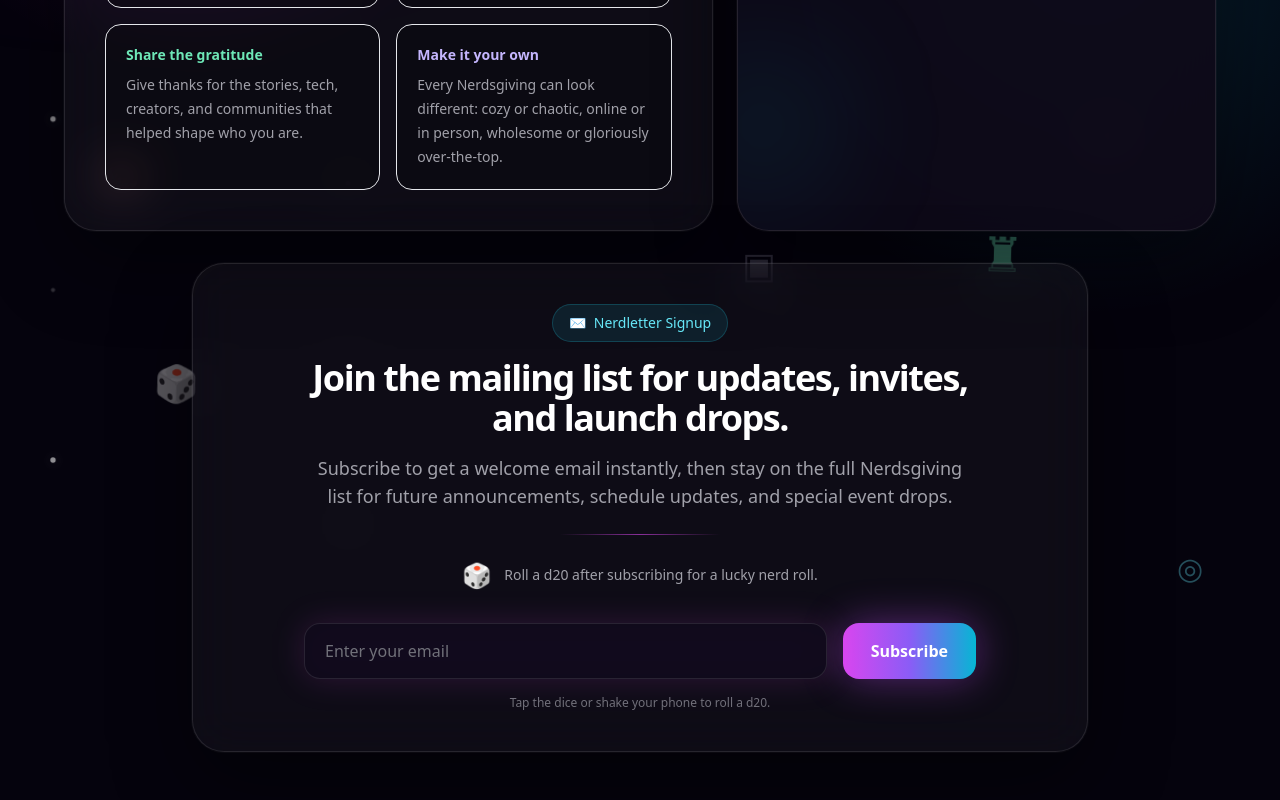
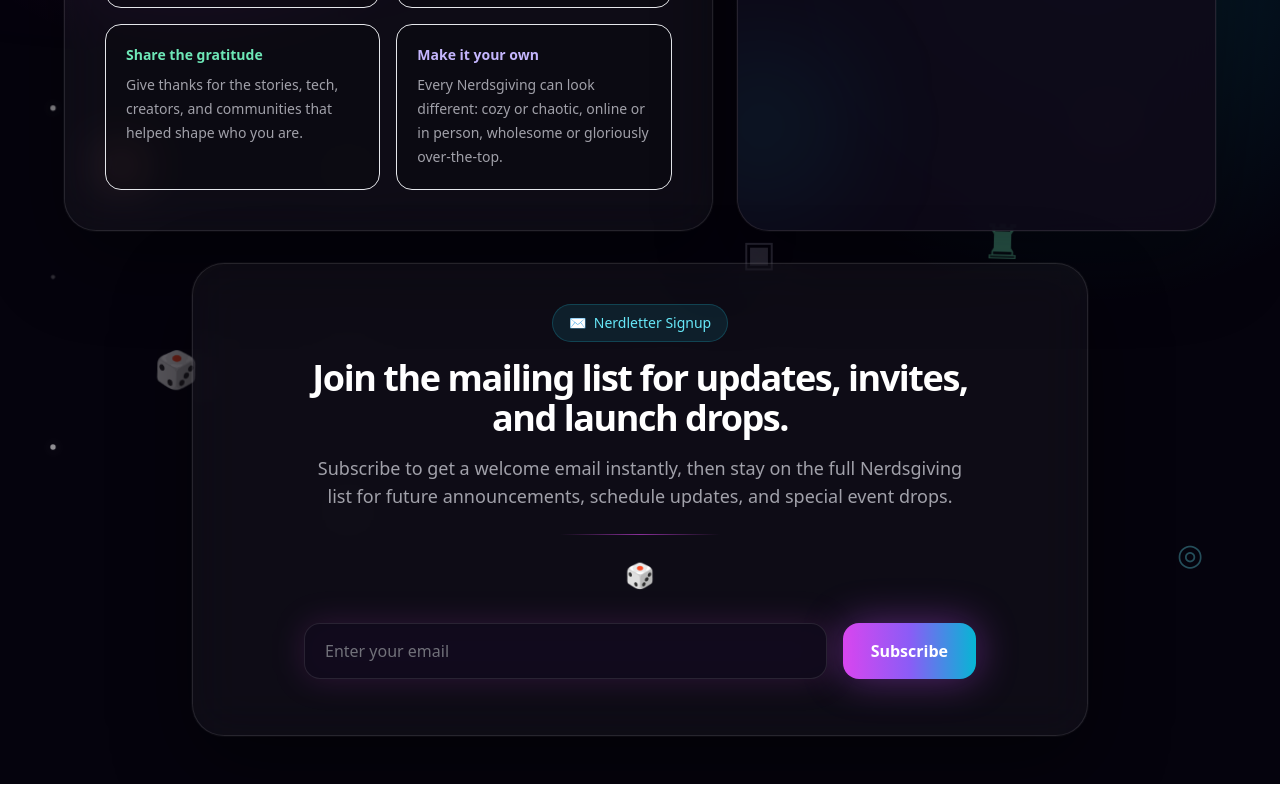
Before and after one commit to chadamis-lab/nerdsgiving-site, a React (Vite) app: page / in a window 1280 px wide. Shown: the part 1334-2134 px from the top of the page. Built offline with nearby package versions, Linux system fonts and the light colour scheme.

Commit message:
Update site

```diff
--- a/src/NerdsgivingPage.jsx
+++ b/src/NerdsgivingPage.jsx
@@ -585,7 +585,6 @@ export default function NerdsgivingPage() {
 
                   <div className="mt-6 flex items-center justify-center gap-3 text-sm text-zinc-400">
                     <span className="text-2xl">🎲</span>
-                    <span>Roll a d20 after subscribing for a lucky nerd roll.</span>
                   </div>
                 </div>
 
@@ -681,7 +680,6 @@ export default function NerdsgivingPage() {
                 )}
 
                 <div className="mt-4 text-center text-xs text-zinc-500">
-                  Tap the dice or shake your phone to roll a d20.
                 </div>
               </div>
             </section>
```
